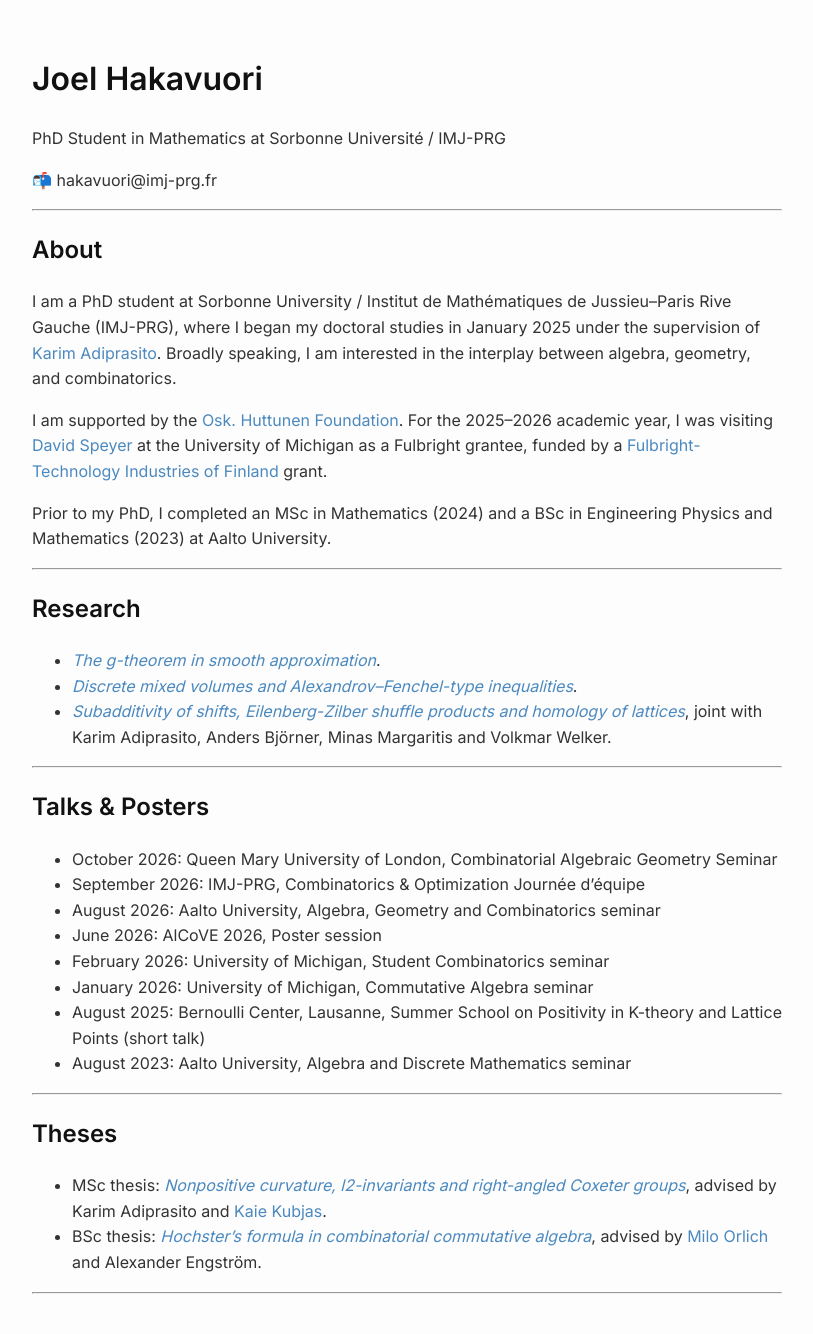
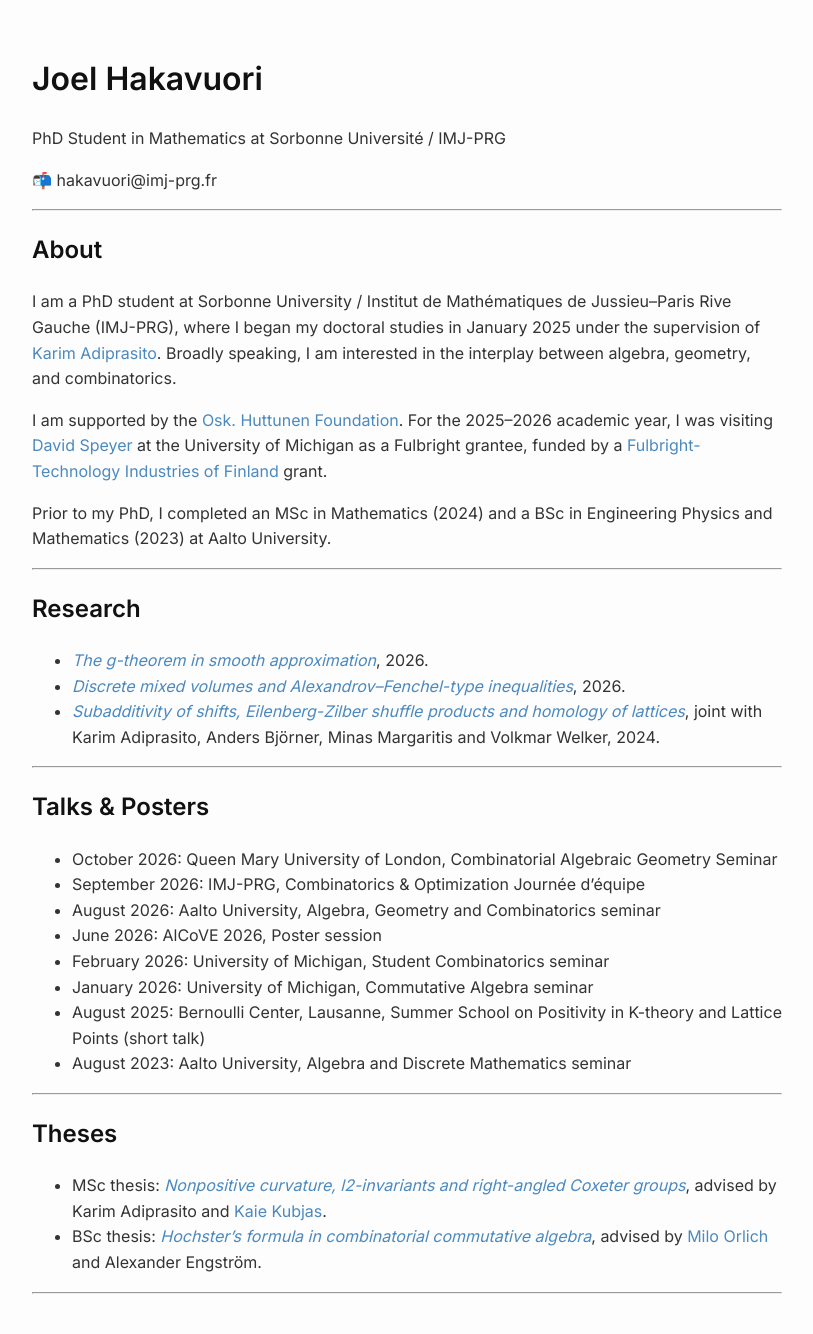
Before and after one commit to hakav/hakav.github.io, a Jekyll site: the page built from index.md, in a window 1280 px wide. Shown: the whole page, without its empty margins (233-1046 px from the left). Built offline with Jekyll 4.4.1, drawn with Linux system fonts in a browser that asks for light colours.

Commit message:
Update index.md

```diff
--- a/index.md
+++ b/index.md
@@ -34,9 +34,9 @@ Prior to my PhD, I completed an MSc in Mathematics (2024) and a BSc in Engineeri
 ---
 
 ## Research
-- [*The g-theorem in smooth approximation*](https://arxiv.org/abs/2609.24790).
-- [*Discrete mixed volumes and Alexandrov--Fenchel-type inequalities*](DMV-AF_ineqs.pdf).
-- [*Subadditivity of shifts, Eilenberg-Zilber shuffle products and homology of lattices*](https://arxiv.org/abs/2404.16643), joint with Karim Adiprasito, Anders Björner, Minas Margaritis and Volkmar Welker.
+- [*The g-theorem in smooth approximation*](https://arxiv.org/abs/2609.24790), 2026.
+- [*Discrete mixed volumes and Alexandrov--Fenchel-type inequalities*](DMV-AF_ineqs.pdf), 2026.
+- [*Subadditivity of shifts, Eilenberg-Zilber shuffle products and homology of lattices*](https://arxiv.org/abs/2404.16643), joint with Karim Adiprasito, Anders Björner, Minas Margaritis and Volkmar Welker, 2024.
 
 ---
 
```
